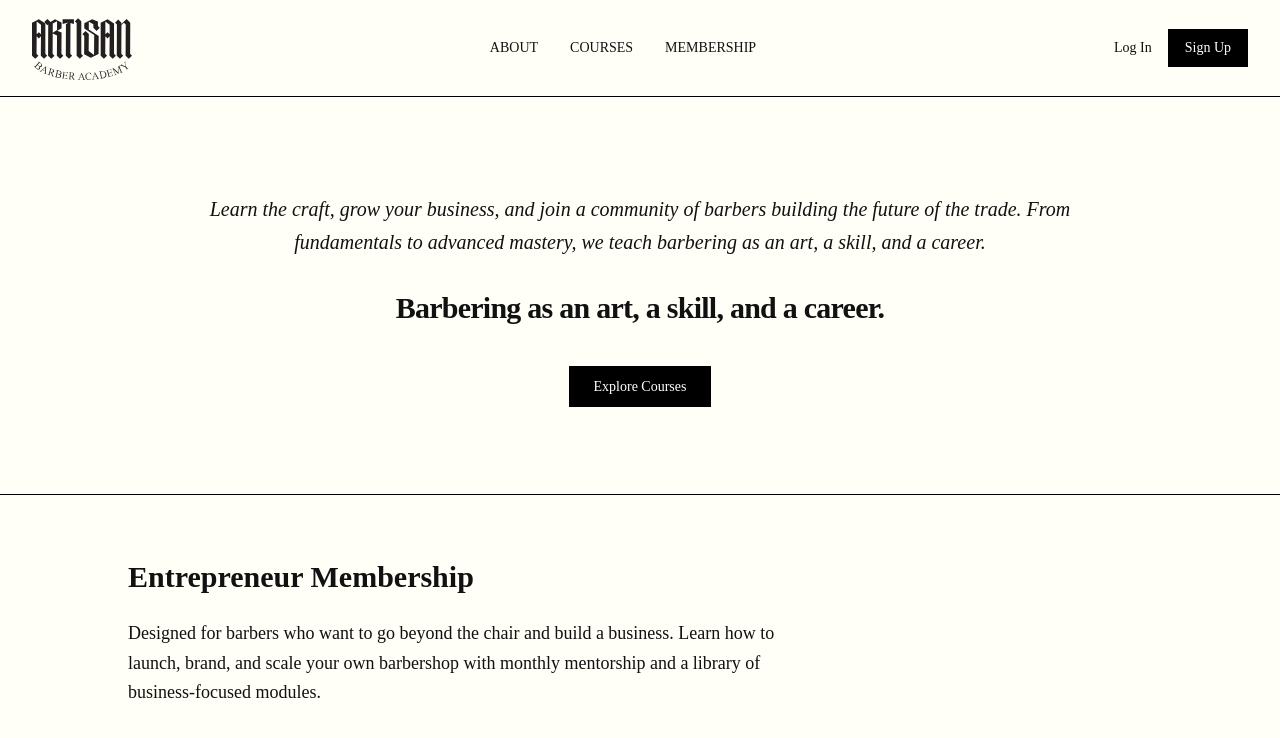
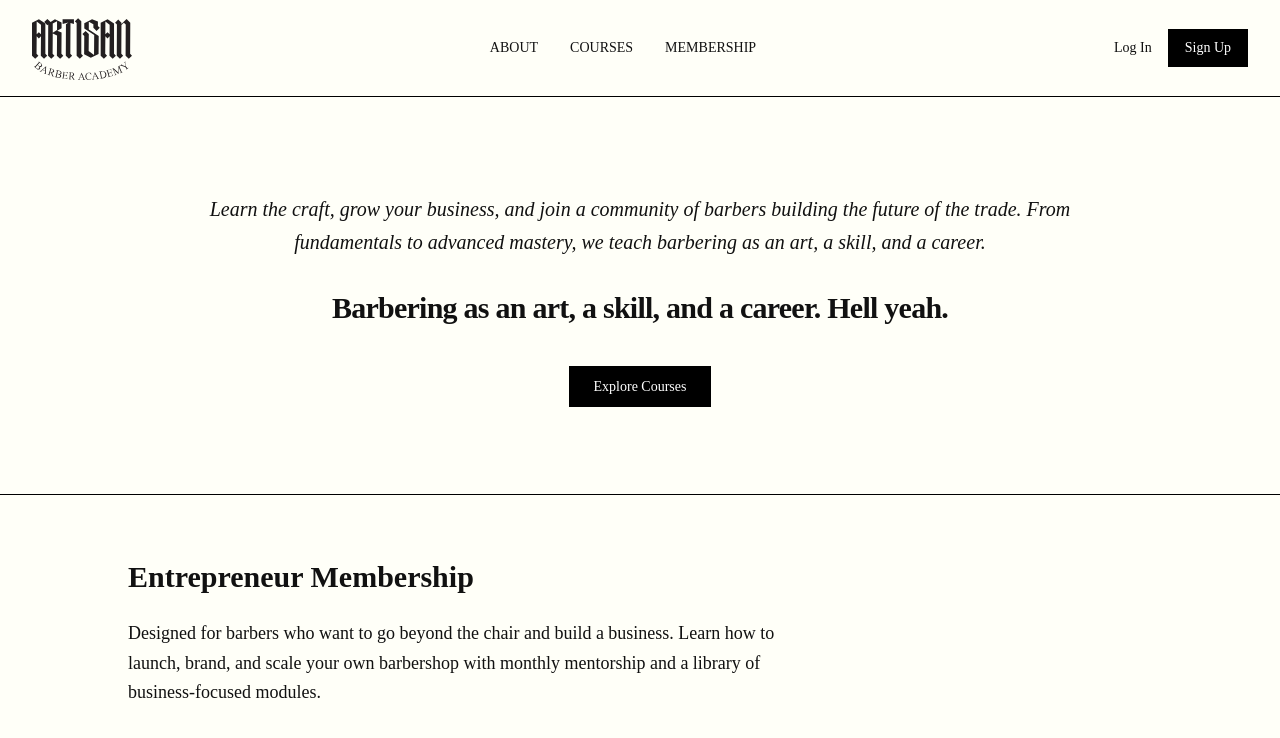
Before and after one commit to Artisan3000/Book-of-Eldorado-FE, a Next.js app in the folder ab-academy/: page / in a window 1280 px wide. Shown: the top 738 px of the page. Built offline with nearby package versions, Linux system fonts and the light colour scheme.

Commit message:
Update page.tsx

```diff
--- a/ab-academy/src/app/page.tsx
+++ b/ab-academy/src/app/page.tsx
@@ -13,7 +13,7 @@ export default function Home() {
             mastery, we teach barbering as an art, a skill, and a career.
           </h1>
           <p className="text-3xl font-extrabold mb-12 tracking-tight">
-            Barbering as an art, a skill, and a career.
+            Barbering as an art, a skill, and a career. Hell yeah.
           </p>
           <Link
             href="/courses"
```
